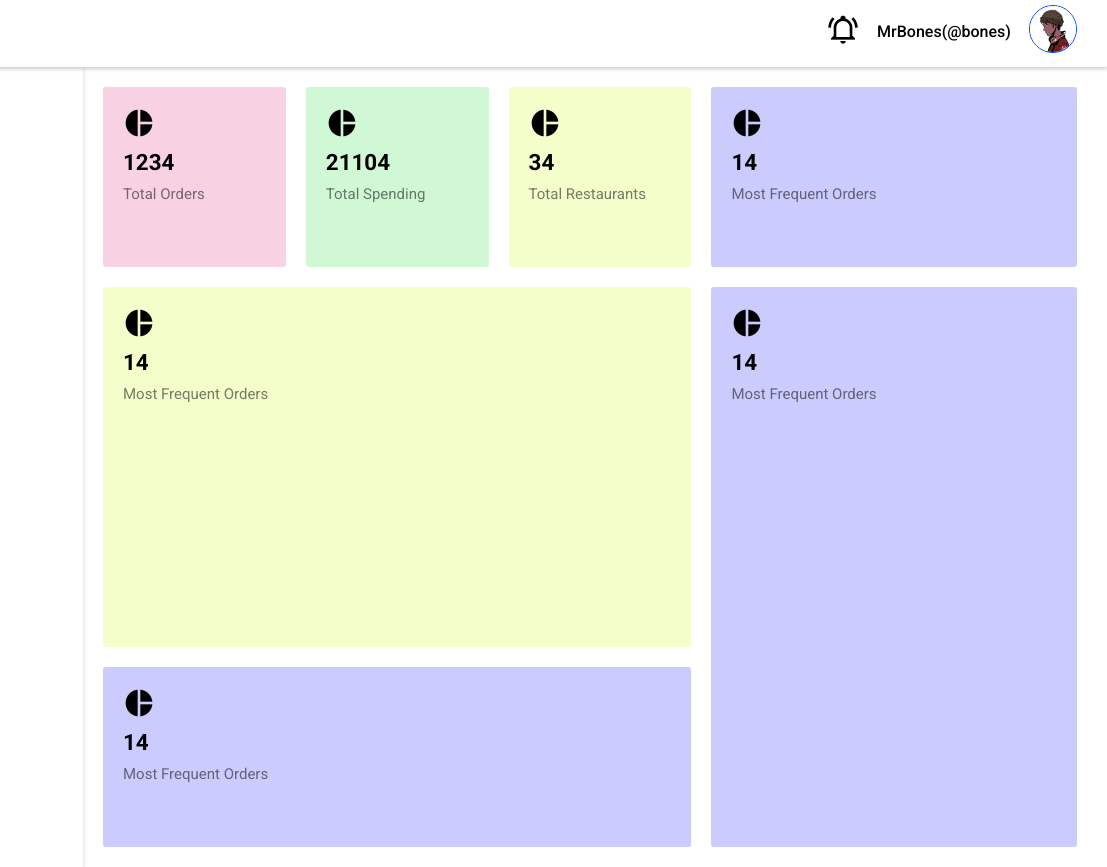
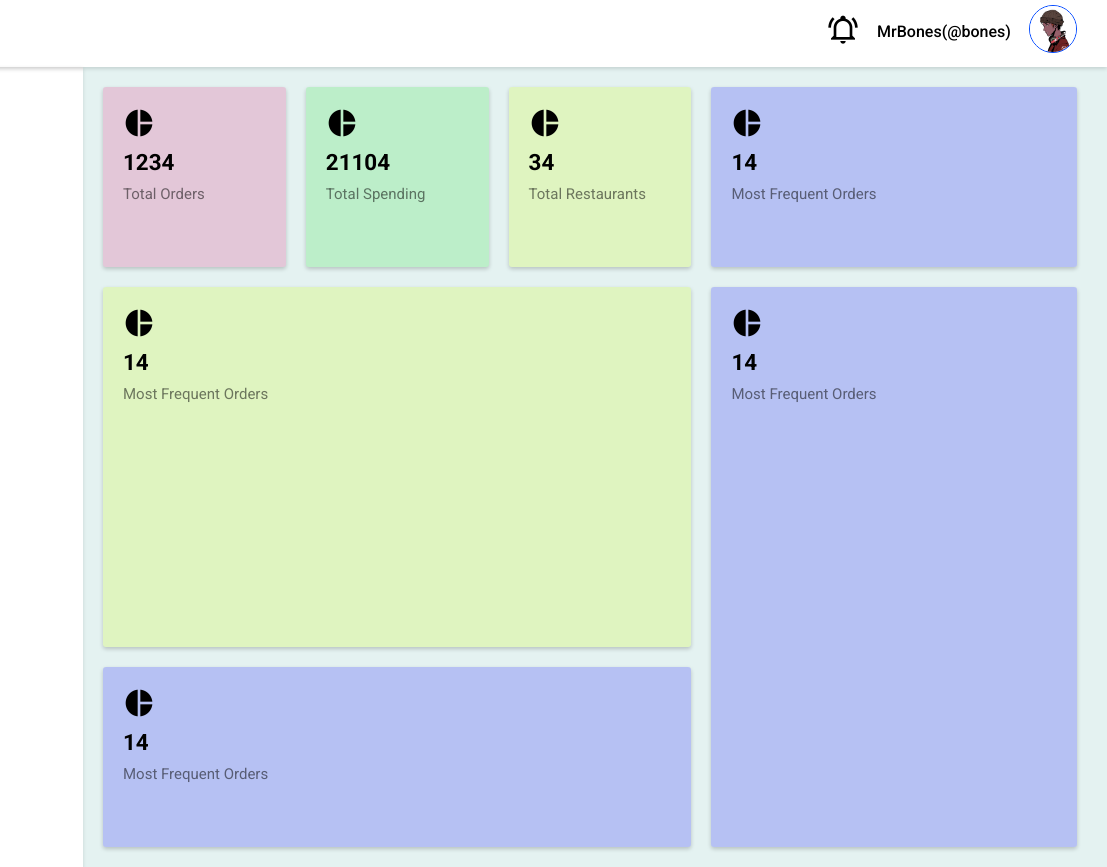
Before and after one commit to mr-Bones3108/sample-Dashboard, a plain HTML site: page index.html in a window 1280 px wide. Shown: the full height of the page, 173-1280 px from the left. Drawn offline with Linux system fonts and the light colour scheme.

Commit message:
add card shadow and cardsection background

```diff
--- a/style.css
+++ b/style.css
@@ -102,6 +102,7 @@ body{
 
 /* cardSection */
 .card-section{
+    background-color: rgba(182, 220, 218, 0.367);
     padding: 20px 30px 20px 20px;
     display: grid;
     grid-template-columns: 1fr 1fr 1fr 2fr;
@@ -118,6 +119,7 @@ body{
     background-color: #db1f7734;
     display: flex;
     flex-direction: column;
+    box-shadow: 0 2px 4px rgba(0, 0, 0, 0.2);
     /* justify-content: space-between; */
     gap: 10px;
 }
```
